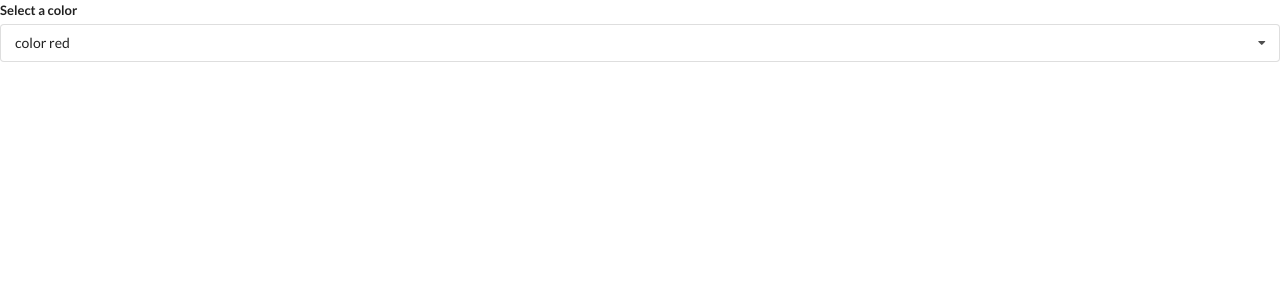
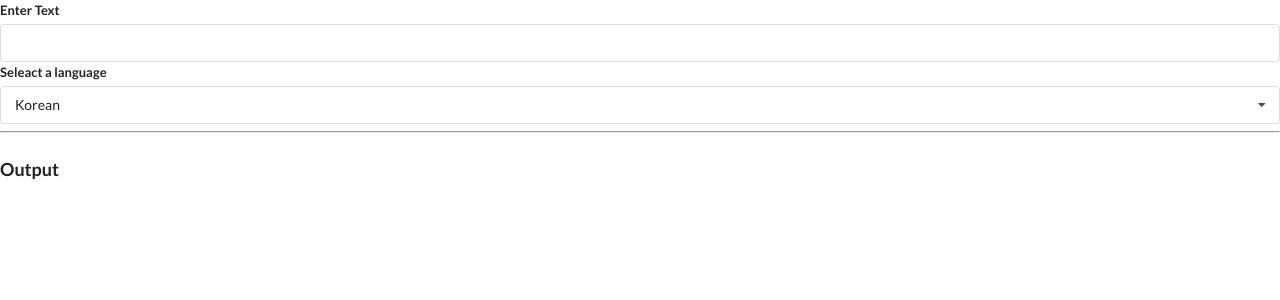
Before and after one commit to dongwandonkim/react_widgets, a React (Create React App) app: page / in a window 1280 px wide. Shown: the top 300 px of the page. Built offline with nearby package versions, Linux system fonts and the light colour scheme.

Commit message:
google translate api

```diff
--- a/src/App.js
+++ b/src/App.js
@@ -1,6 +1,7 @@
-import { useState } from 'react';
+// import { useState } from 'react';
 // import Accordion from './components/Accordion';
-import Dropdown from './components/Dropdown';
+// import Dropdown from './components/Dropdown';
+import Translaste from './components/Translaste';
 // import Search from './components/Search';
 
 // const items = [
@@ -18,32 +19,33 @@ import Dropdown from './components/Dropdown';
 //   },
 // ];
 
-const options = [
-  {
-    label: 'color red',
-    value: 'red',
-  },
-  {
-    label: 'color blue',
-    value: 'blue',
-  },
-  {
-    label: 'color green',
-    value: 'green',
-  },
-];
+// const options = [
+//   {
+//     label: 'color red',
+//     value: 'red',
+//   },
+//   {
+//     label: 'color blue',
+//     value: 'blue',
+//   },
+//   {
+//     label: 'color green',
+//     value: 'green',
+//   },
+// ];
 
 function App() {
-  const [selected, setSelected] = useState(options[0]);
+  // const [selected, setSelected] = useState(options[0]);
   return (
     <div>
       {/* <Accordion items={items} /> */}
       {/* <Search /> */}
-      <Dropdown
+      {/* <Dropdown
         selected={selected}
         onSelectedChange={setSelected}
         options={options}
-      />
+      /> */}
+      <Translaste />
     </div>
   );
 }
--- /dev/null
+++ b/src/components/Convert.js
@@ -0,0 +1,39 @@
+import React, { useState, useEffect } from 'react';
+import axios from 'axios';
+
+//POST https://translation.googleapis.com/language/translate/v2
+//AIzaSyCHUCmpR7cT_yDFHC98CZJy2LTms-IwDlM
+
+export default function Convert({ language, text }) {
+  const [convertedText, setConvertedText] = useState('');
+  const [debouncedText, setDebouncedText] = useState(text);
+
+  useEffect(() => {
+    const timerId = setTimeout(() => {
+      setDebouncedText(text);
+    }, 1000);
+    return () => {
+      clearTimeout(timerId);
+    };
+  }, [text]);
+
+  useEffect(() => {
+    const getTranslatedText = async () => {
+      const { data } = await axios.post(
+        'https://translation.googleapis.com/language/translate/v2',
+        {},
+        {
+          params: {
+            q: debouncedText,
+            target: language.value,
+            key: 'AIzaSyCHUCmpR7cT_yDFHC98CZJy2LTms-IwDlM',
+          },
+        }
+      );
+      console.log(data.data.translations[0].translatedText);
+      setConvertedText(data.data.translations[0].translatedText);
+    };
+    if (debouncedText.length) getTranslatedText();
+  }, [language, debouncedText]);
+  return <div>{convertedText}</div>;
+}
--- a/src/components/Dropdown.js
+++ b/src/components/Dropdown.js
@@ -1,18 +1,26 @@
 import React, { useEffect, useState, useRef } from 'react';
 
-export default function Dropdown({ options, selected, onSelectedChange }) {
+export default function Dropdown({
+  options,
+  selected,
+  onSelectedChange,
+  label,
+}) {
   const [open, setOpen] = useState(false);
   const ref = useRef();
 
   useEffect(() => {
-    document.body.addEventListener(
-      'click',
-      (e) => {
-        if (ref.current.contains(e.target)) return;
-        setOpen(false);
-      },
-      { capture: true }
-    );
+    const onBodyClick = (e) => {
+      if (ref.current.contains(e.target)) return;
+      setOpen(false);
+    };
+
+    document.body.addEventListener('click', onBodyClick, { capture: true });
+    return () => {
+      document.body.removeEventListener('click', onBodyClick, {
+        capture: true,
+      });
+    };
   }, []);
 
   const renderedOptions = options.map((option) => {
@@ -31,7 +39,7 @@ export default function Dropdown({ options, selected, onSelectedChange }) {
   return (
     <div className="ui form" ref={ref}>
       <div className="field">
-        <label className="label">Select a color</label>
+        <label className="label">{label}</label>
         <div
           className={`ui selection dropdown ${open ? 'visible active' : ''}`}
           onClick={() => setOpen(!open)}
--- /dev/null
+++ b/src/components/Translaste.js
@@ -0,0 +1,43 @@
+import React, { useState } from 'react';
+import Convert from './Convert';
+import Dropdown from './Dropdown';
+
+const options = [
+  {
+    label: 'Korean',
+    value: 'ko',
+  },
+  {
+    label: 'Japanese',
+    value: 'ja',
+  },
+  {
+    label: 'Franch',
+    value: 'fr',
+  },
+];
+
+export default function Translaste() {
+  const [language, setLanguage] = useState(options[0]);
+  const [text, setText] = useState('');
+  return (
+    <div>
+      <div className="ui form">
+        <div className="field">
+          <label>Enter Text</label>
+          <input value={text} onChange={(e) => setText(e.target.value)} />
+        </div>
+      </div>
+
+      <Dropdown
+        label="Seleact a language"
+        options={options}
+        selected={language}
+        onSelectedChange={setLanguage}
+      />
+      <hr />
+      <h3 className="ui header"> Output</h3>
+      <Convert language={language} text={text} />
+    </div>
+  );
+}
```
